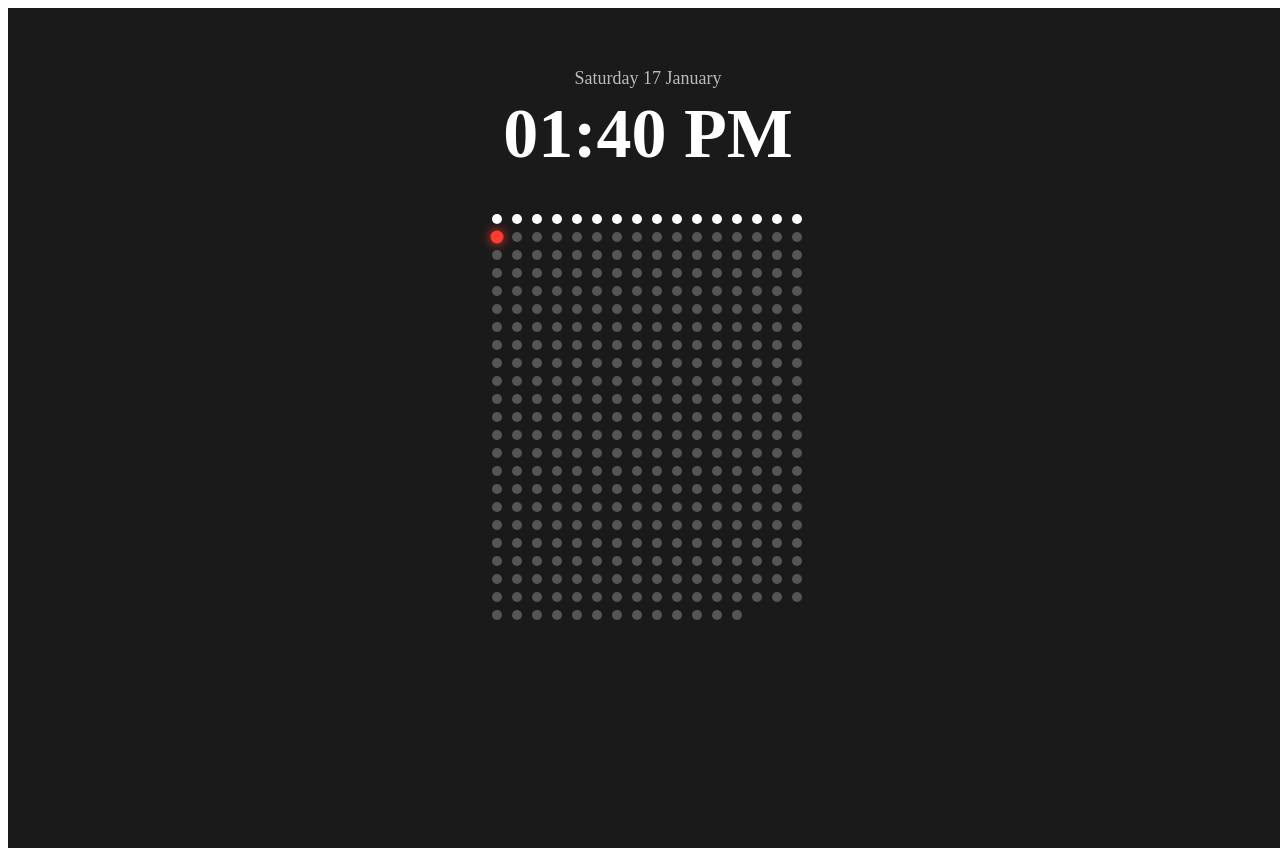
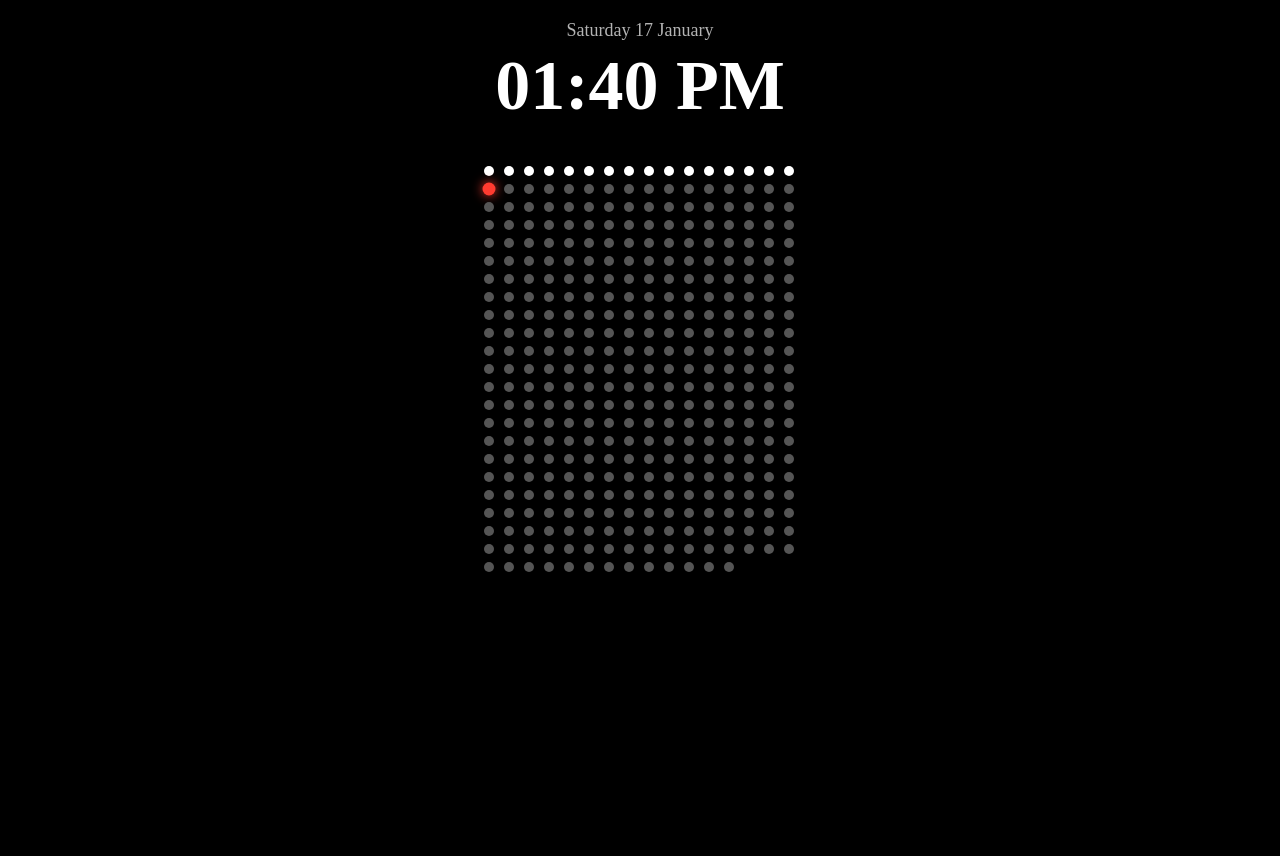
Before and after one commit to Arjunx29/365-days-wallpaper, a React (Vite) app: page / in a window 1280 px wide. After the commit the page ends 800 px from the top, so only its background shows below. Built offline with nearby package versions, Linux system fonts and the light colour scheme.

Commit message:
Update dot colors and animations

```diff
--- a/src/App.css
+++ b/src/App.css
@@ -1,11 +1,21 @@
+html, body {
+  height: 100%;
+  width: 100%;
+  margin: 0;
+  padding: 0;
+  background: #000;
+  overflow: hidden;
+}
+
 
 .app {
-  background-color: #1a1a1a;
+  background-color: #000;
   color: white;
-  height: 100vh;
+  min-height: 100vh;
   width: 100vw;
+  margin: 0;
+  padding: 0;
   overflow-y: auto;
-  padding-top: 40px;
   display: flex;
   flex-direction: column;
   align-items: center;
```
